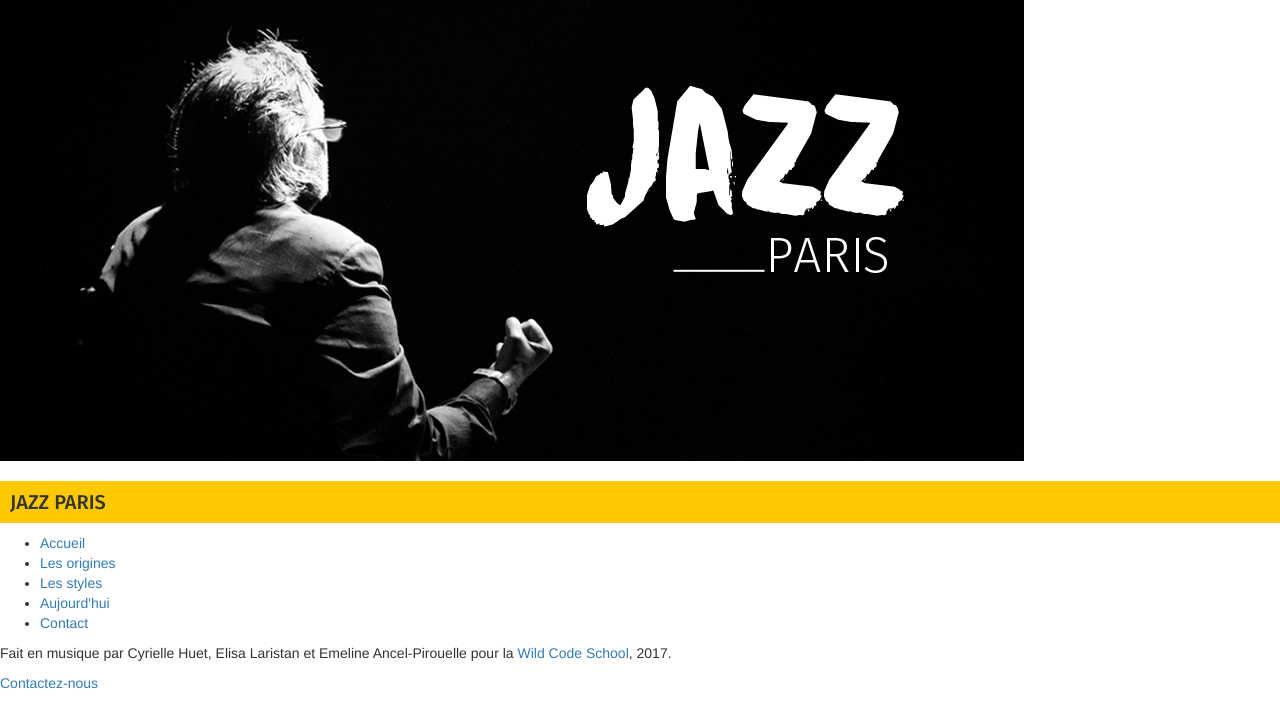
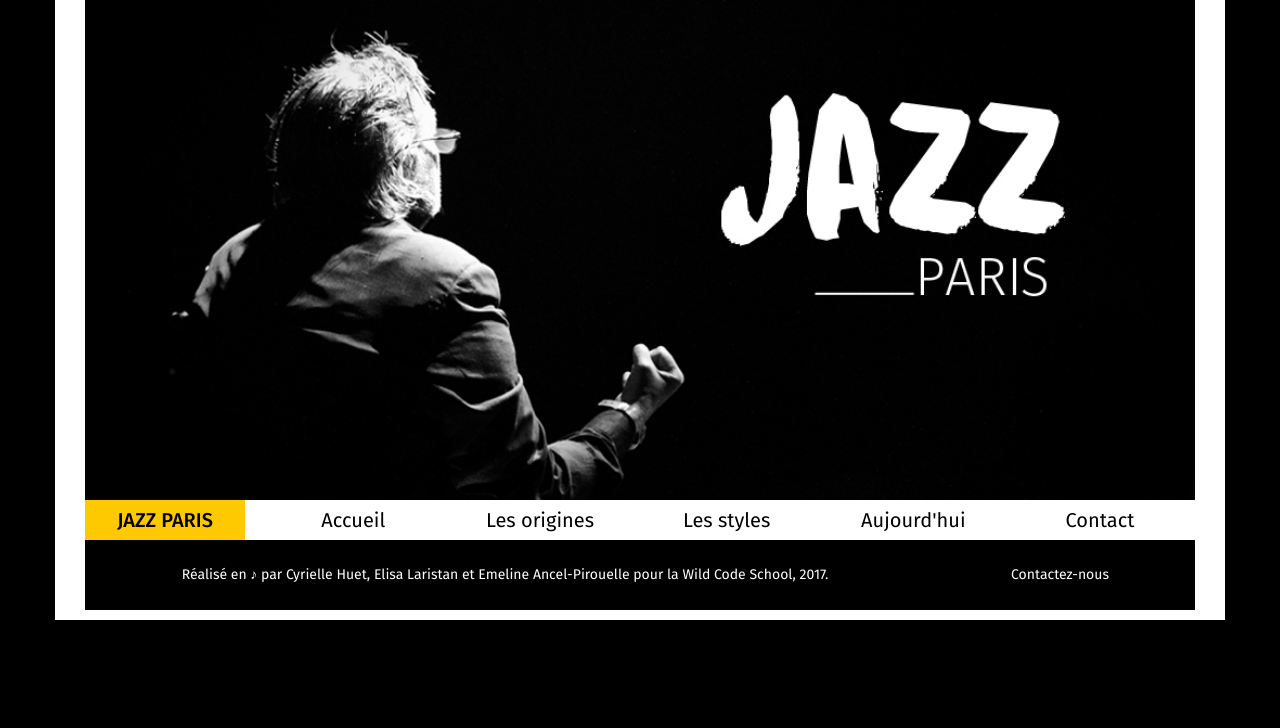
Before and after one commit to emelineap/jazz-paris, a PHP site: page / in a window 1280 px wide. Shown: the top 728 px of the page. Run offline with PHP 8.4, Linux system fonts and the light colour scheme.

Commit message:
Intégration html et css du header et du footer

```diff
--- a/assets/css/footer.css
+++ b/assets/css/footer.css
@@ -0,0 +1,22 @@
+p{
+	background-color: black;
+	height: 5em;
+	line-height: 5em;
+}
+
+p{
+	color: white;
+	text-align: center;
+}
+
+p a{
+	color: white;
+}
+
+.padding-right{
+	padding-right: 0;
+}
+
+.padding-left{
+	padding-left: 0;
+}
--- a/assets/css/header.css
+++ b/assets/css/header.css
@@ -1,6 +1,45 @@
+body{
+	font-family: 'Fira Sans', sans-serif;
+	background-color: black;
+}
+
+.container{
+	background-color: white;
+}
+
+img{
+	width: 100%;
+	padding: 0 !important;
+}
+
+nav{
+	line-height: 1em;
+}
+
 h1{
-	font-family: 'Fira Sans', sans-serif;
 	font-size: 20px;
 	background-color: rgb(254, 201, 0);
 	padding: 10px;
+	margin: 0;
+	text-align: center;
+	line-height: 1em;
 }
+
+h1 a{
+	color: black;
+}
+
+ul{
+	list-style-type: none;
+	font-size: 20px;
+	padding: 10px;
+	line-height: 1em;
+}
+
+li{
+	text-align: center;
+}
+
+li a{
+	color: black;
+}
--- a/index.html
+++ b/index.html
@@ -10,27 +10,30 @@
 	<link rel="stylesheet" href="https://maxcdn.bootstrapcdn.com/bootstrap/3.3.7/css/bootstrap.min.css" integrity="sha384-BVYiiSIFeK1dGmJRAkycuHAHRg32OmUcww7on3RYdg4Va+PmSTsz/K68vbdEjh4u" crossorigin="anonymous">
 
 	<!-- CUSTOM CSS -->
-	<link rel="stylesheet" type ="text/css" href="style.css" />
-	<link rel="stylesheet" type ="text/css" href="header.css" />
+	<link rel="stylesheet" type ="text/css" href="assets/css/header.css" />
+	<link rel="stylesheet" type ="text/css" href="assets/css/main.css" />
+	<link rel="stylesheet" type ="text/css" href="assets/css/footer.css" />
 
 	<!-- FONT -->
 	<link href="https://fonts.googleapis.com/css?family=Fira+Sans:400,500" rel="stylesheet">
 </head>
 
 <body>
+	<div class="container">
 
-	<header>
-		<a href="index.html"><img src="Glenn Branca-15_logo.jpg" alt="banner"></a>
+		<header class="col-xs-12 col-lg-12">
+			<a href="index.html"><img src="assets/pictures/Glenn Branca-15_logo.jpg" alt="banner"></a>
 
-		<h1>JAZZ PARIS</h1>
-
-		<nav>
+			<nav class="row">
+				<div class="col-xs-2 col-lg-2">
+					<h1><a href="index.html">JAZZ PARIS</a></h1>
+				</div>
 				<ul>
-				<li><a href="index.html">Accueil</a></li>
-				<li><a href="origins.html">Les origines</a></li>
-				<li><a href="styles.html">Les styles</a></li>
-				<li><a href="today.html">Aujourd'hui</a></li>
-				<li><a href="about.html">Contact</a></li>
+					<li><a class="col-offset-2 col-xs-2 col-lg-2" href="index.html">Accueil</a></li>
+					<li><a class="col-offset-4 col-xs-2 col-lg-2" href="origins.html">Les origines</a></li>
+					<li><a class="col-offset-6 col-xs-2 col-lg-2" href="styles.html">Les styles</a></li>
+					<li><a class="col-offset-8 col-xs-2 col-lg-2" href="today.html">Aujourd'hui</a></li>
+					<li><a class="col-offset-10 col-xs-2 col-lg-2" href="about.html">Contact</a></li>
 				</ul>
 			</nav>
 		</header>
@@ -40,9 +43,17 @@
 		</main>
 
 		<footer>
-		<p>Fait en musique par Cyrielle Huet, Elisa Laristan et Emeline Ancel-Pirouelle pour la <a href="https://wildcodeschool.fr/">Wild Code School</a>, 2017.</p>
+			<div class="col-xs-12 col-lg-12 footer-background">
+				<div class="row">
+					<div class="col-xs-12 col-lg-9 padding-right">
+						<p>Réalisé en &#9834; par Cyrielle Huet, Elisa Laristan et Emeline Ancel-Pirouelle pour la <a href="https://wildcodeschool.fr/">Wild Code School</a>, 2017.</p>
+					</div>
+					<div class="col-xs-12 col-lg-3 padding-left">
 						<p><a href="about.html">Contactez-nous</a></p>
+					</div>
+				</div>
+			</div>
 		</footer>
-
+	</div>
 </body>
 </html>
```
Also changed, not shown: about.html (deleted), about.php (added), origines.html (deleted), origines.php (added), 1 other file. Lines whose indentation alone changed are shown as unchanged.
